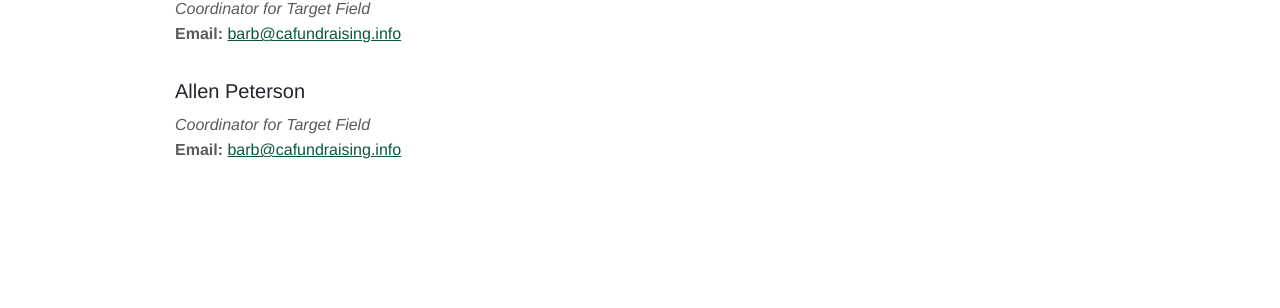
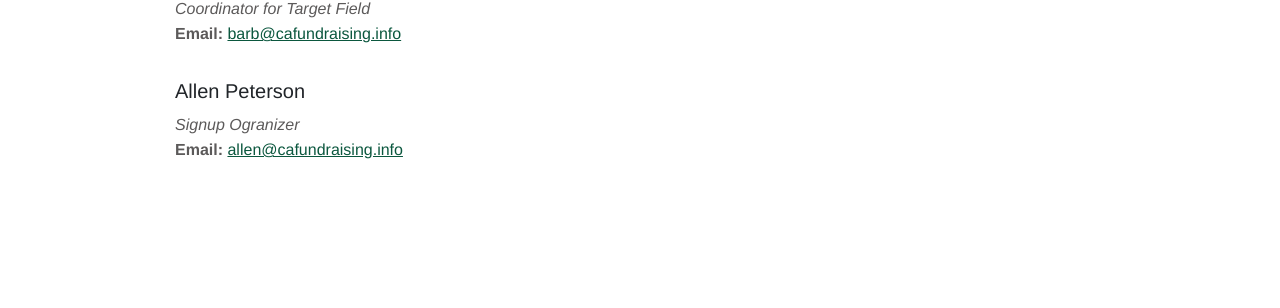
Before and after one commit to Frogdart5/fierce-avocado-6c9b0, a Jekyll site: the page built from contact.md, in a window 1280 px wide. Shown: the part 407-715 px from the top of the page. Built offline with Jekyll 4.4.1, drawn with Linux system fonts in a browser that asks for light colours.

Commit message:
contact.md: changed

```diff
--- a/contact.md
+++ b/contact.md
@@ -9,5 +9,5 @@ bodyClass: page-contact
 **Email:** <barb@cafundraising.info>
 
 ### Allen Peterson ###
-*Coordinator for Target Field*
-**Email:** <barb@cafundraising.info>
+*Signup Ogranizer*
+**Email:** <allen@cafundraising.info>
```
